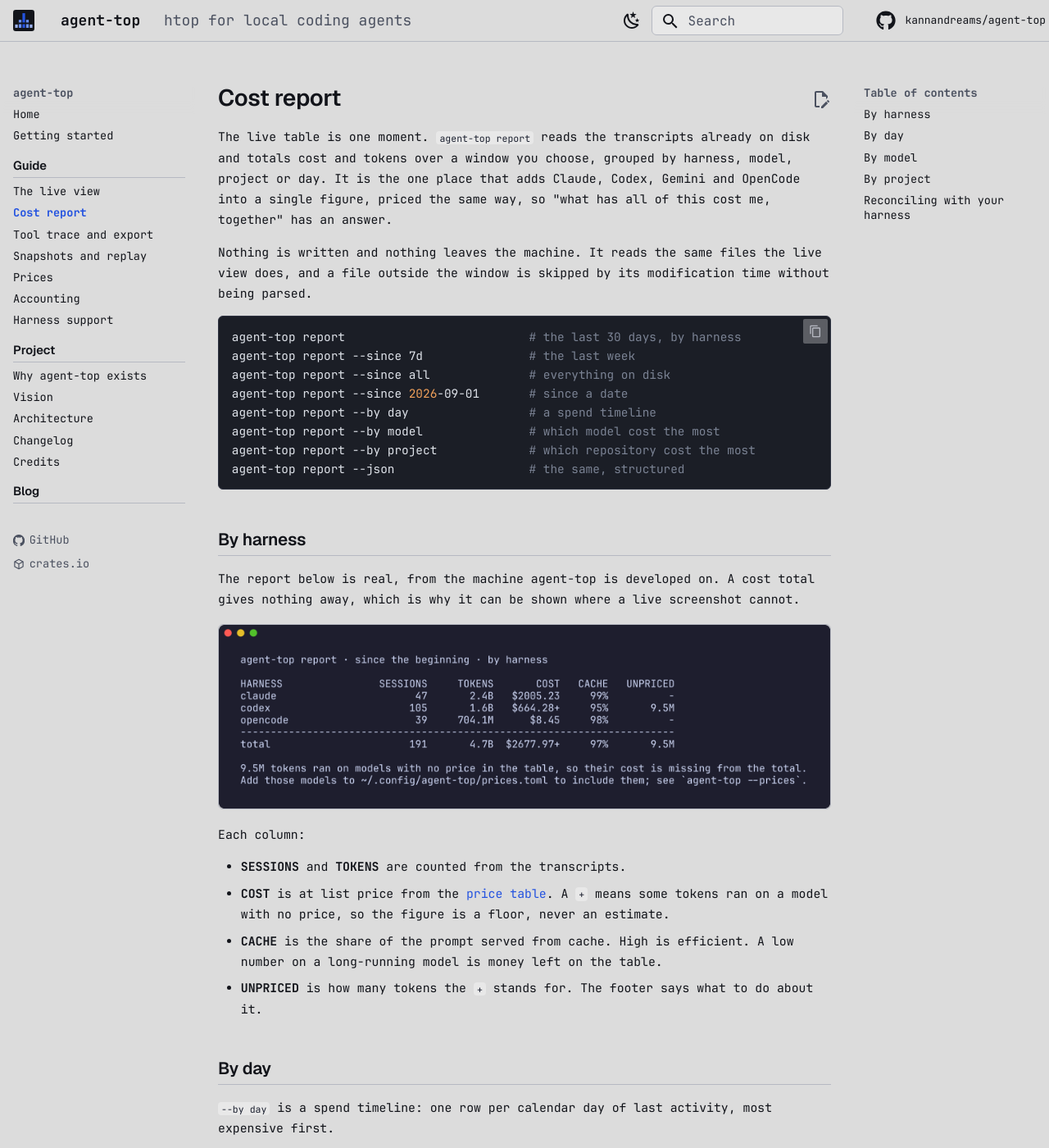
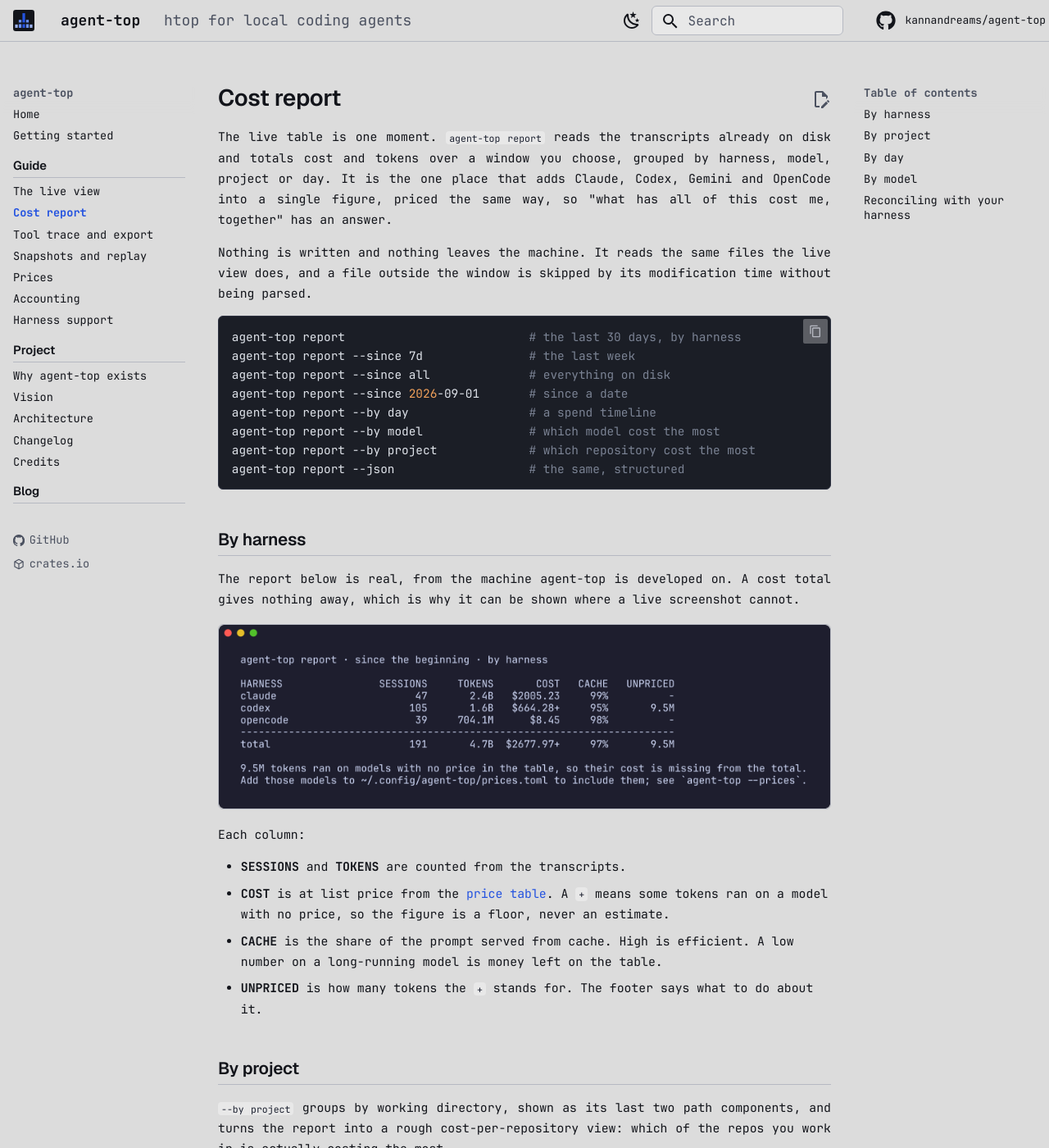
Before and after one commit to kannandreams/agent-top, an MkDocs documentation site: the page built from docs/report.md, in a window 1280 px wide and 1400 px high. Shown: the whole window at 82% size. Built offline with MkDocs 1.6.1 and Material for MkDocs 9.7.7, drawn with Linux system fonts in a browser that asks for light colours; comment, search, counter and statistics services are not loaded; some of the changed text lies outside the part shown.

Commit message:
docs: By project follows By harness in the report page; justify body paragraphs (#17)
Justification uses inter-word spacing, which on this monospace face snaps to
the character grid rather than leaving uneven gaps, so paragraphs now line
up flush against the code blocks and screenshots beside them. The last line
of a paragraph is left ragged, as browsers already do by default.

````diff
--- a/docs/report.md
+++ b/docs/report.md
@@ -32,6 +32,18 @@
 - **CACHE** is the share of the prompt served from cache. High is efficient. A low number on a long-running model is money left on the table.
 - **UNPRICED** is how many tokens the `+` stands for. The footer says what to do about it.
 
+## By project
+
+`--by project` groups by working directory, shown as its last two path components, and turns the report into a rough cost-per-repository view: which of the repos you work in is actually costing the most.
+
+```sh
+agent-top report --since all --by project
+```
+
+The image below uses invented project names and numbers, not a real machine's, because a real one would publish repository names. Everywhere else on this page the report is real, since a cost total alone gives nothing away; a project breakdown does not, so here it is illustrative only.
+
+![agent-top report by project, with example projects and made-up numbers](screenshots/report-by-project.png)
+
 ## By day
 
 `--by day` is a spend timeline: one row per calendar day of last activity, most expensive first.
@@ -44,18 +56,6 @@
 
 ![agent-top report since the beginning, by model](screenshots/report-by-model.png)
 
-## By project
-
-`--by project` groups by working directory, shown as its last two path components, and turns the report into a rough cost-per-repository view: which of the repos you work in is actually costing the most.
-
-```sh
-agent-top report --since all --by project
-```
-
-The image below uses invented project names and numbers, not a real machine's, because a real one would publish repository names. Everywhere else on this page the report is real, since a cost total alone gives nothing away; a project breakdown does not, so here it is illustrative only.
-
-![agent-top report by project, with example projects and made-up numbers](screenshots/report-by-project.png)
-
 ## Reconciling with your harness
 
 agent-top and your harness can disagree on a session's cost. Usually the reason is a different price table, a different cache assumption, or a subagent counted in one place and not the other. The worked example in [Where the numbers come from](accounting.md#if-the-cost-does-not-match-your-harness) walks through how to line them up.
--- a/docs/stylesheets/extra.css
+++ b/docs/stylesheets/extra.css
@@ -300,10 +300,19 @@
   color: var(--at-ink);
   max-width: 38em;
   margin: 0 0 1.4em;
-  text-wrap: pretty;
 }
+/* Justified body text: on a monospace face, inter-word justification snaps
+ * to the character grid, so the right edge lines up flush against code
+ * blocks and screenshots without the uneven word-gaps justify usually
+ * brings to a proportional face. The last line of a paragraph is left as
+ * the browser leaves it, ragged, which is the readable default. */
 .md-typeset p {
-  text-wrap: pretty;
+  text-align: justify;
+  text-justify: inter-word;
+}
+.at-lead {
+  text-align: justify;
+  text-justify: inter-word;
 }
 
 /* Credits: cards in the spirit of charm.land. A quiet border at rest, a blue
````
